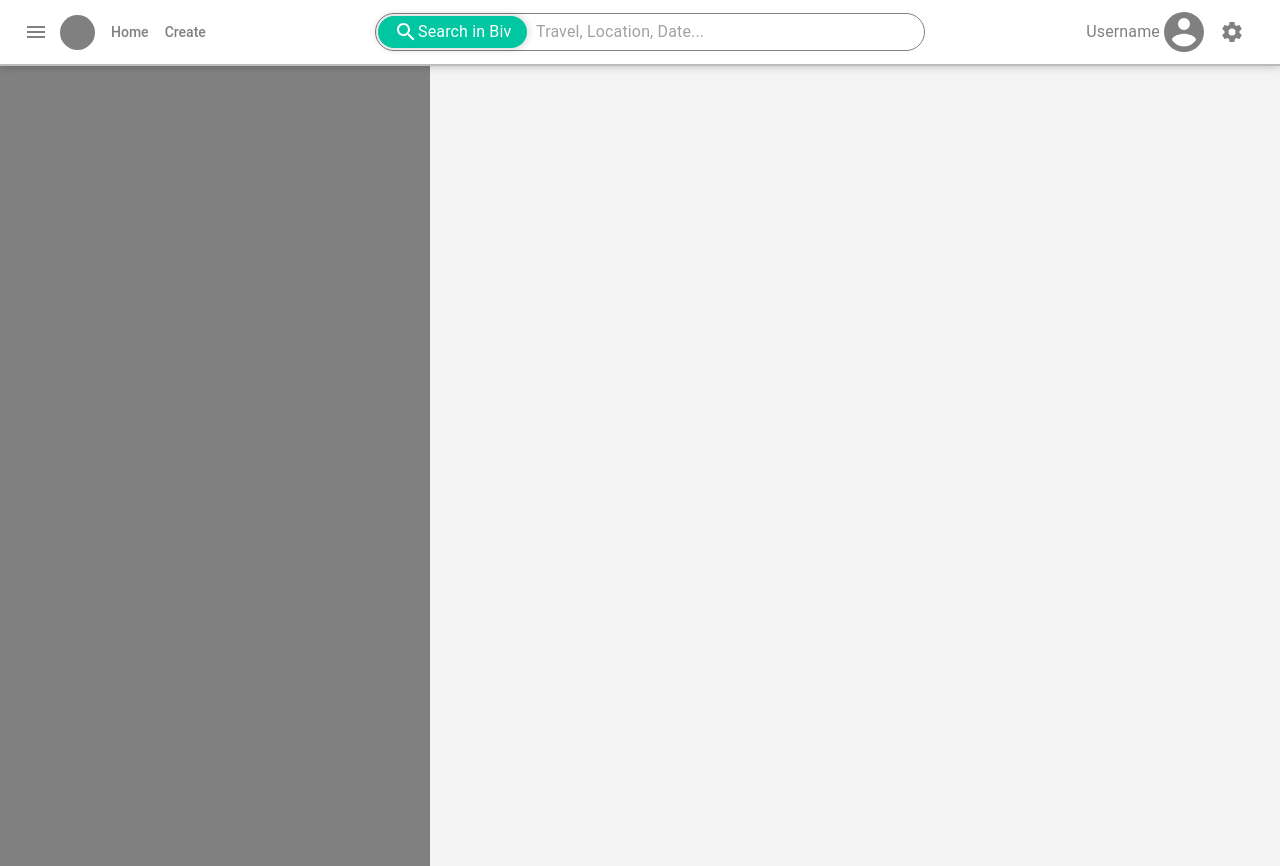
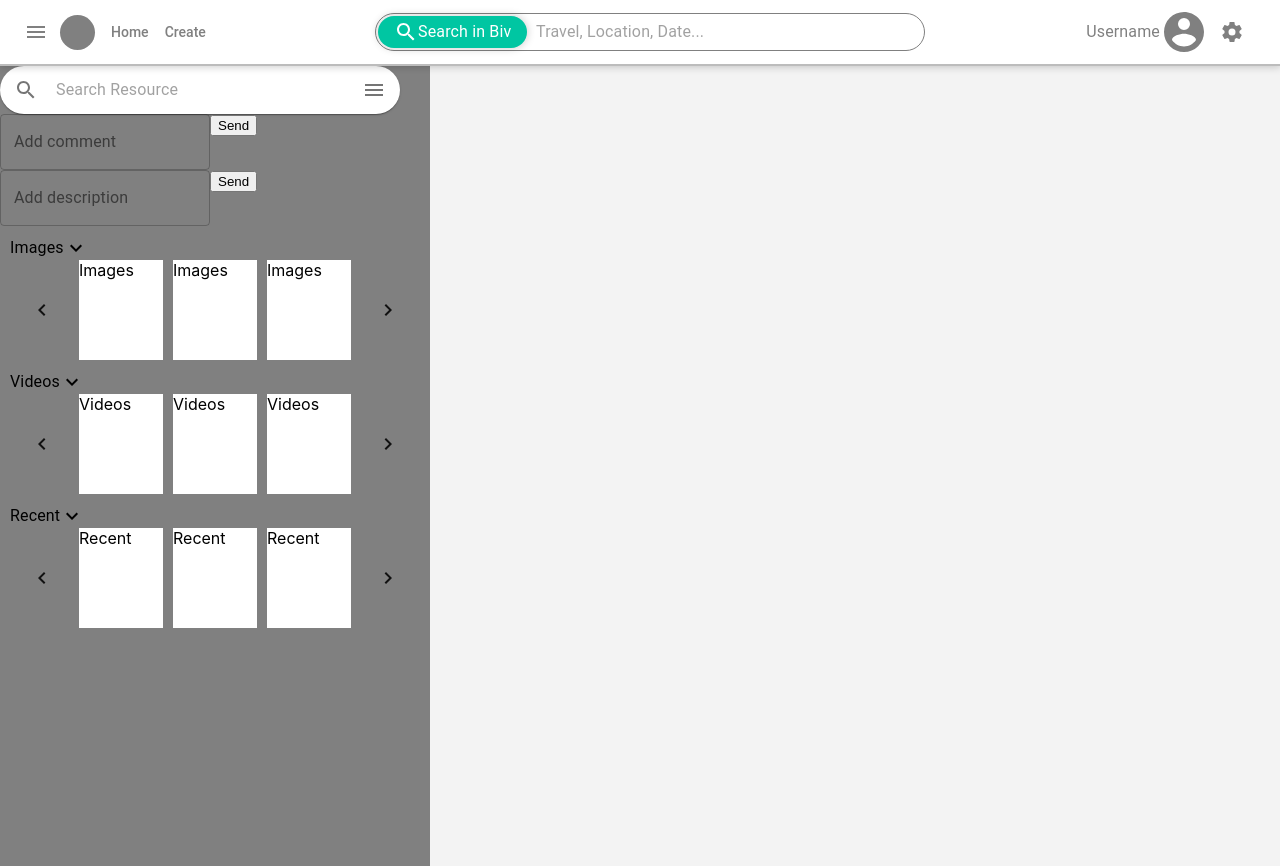
Before and after one commit to AlonsoVS/Biv-web-frontend, a Next.js app: page /create in a window 1280 px wide. Built offline with nearby package versions, Linux system fonts and the light colour scheme.

Commit message:
Add basic LeftDrop

```diff
--- /dev/null
+++ b/components/CommentForm.js
@@ -0,0 +1,38 @@
+import { Button } from "@material-ui/core";
+import { useState } from "react";
+import TextField from '@material-ui/core/TextField';
+
+
+export default function CommentForm(props) {
+
+    const [content, setContent] = useState({ textContent: '' });
+    const { formType } = props;
+
+    const handleChange = (event) => {
+        setContent({textContent: event.target.value});
+        console.log('Change');
+        console.log(event);
+    };
+
+    const handleSubmit = (event) => {
+        console.log(content);
+        console.log(event);
+        event.preventDefault();
+    };
+
+    return (
+    <form onSubmit={handleSubmit}>
+        <TextField
+          id="outlined-textarea"
+          label={`Add ${formType}`}
+          placeholder={`${formType.charAt(0).toUpperCase() + formType.substring(1)} Content`}
+          multiline
+          name={formType}
+          onChange={handleChange}
+          value={content.textContent}
+          variant="outlined"
+        />
+        <input type='submit' value='Send'/>
+    </form>
+    );
+}
--- a/components/LeftDrop.js
+++ b/components/LeftDrop.js
@@ -1,4 +1,7 @@
 import { makeStyles } from "@material-ui/core"
+import CommentForm from "./CommentForm"
+import SearchField from "../components/SearchField"
+import ResourceBox from "./ResourceBox";
 
 const useStyles = makeStyles({
     root: {
@@ -12,5 +15,12 @@ const useStyles = makeStyles({
 
 export default function LeftDrop() {
     const classes = useStyles();
-    return <div className={classes.root}></div>
+    return <div className={classes.root}>
+        <SearchField/>
+        <CommentForm formType='comment'/>
+        <CommentForm formType='description'/>
+        <ResourceBox resourcesType='Images' resources={['image', 'image', 'image']}/>
+        <ResourceBox resourcesType='Videos' resources={['video', 'video', 'video']}/>
+        <ResourceBox resourcesType='Recent' resources={['recent', 'recent', 'recent']}/>
+    </div>
 }
--- /dev/null
+++ b/components/ResourceBox.js
@@ -0,0 +1,43 @@
+import { Button, Typography } from "@material-ui/core"
+import Icon from '@mdi/react'
+import { mdiChevronDown, mdiChevronLeft, mdiChevronRight } from '@mdi/js'
+
+export default function ResourceBox(props) {
+    const { resourcesType, resources } = props;
+    return <div style={{margin: 10}}>
+        <div style={{ display: 'flex', flexDirection:'row', cursor: 'pointer' }}>
+            <Typography>
+                {resourcesType}
+            </Typography>
+            <Icon path={mdiChevronDown}
+                title="Expand List"
+                size={1}
+                />
+        </div>
+        <div
+            className='ResourceDrop'
+            style={{height: 100, display: 'flex', flexDirection: 'row', alignItems: 'center', justifyContent:'center'}}
+            >
+            <Button>
+                <Icon
+                path={mdiChevronLeft}
+                title="Prev Element"
+                size={1}
+                />
+            </Button>
+            {resources.map( element =>  <div
+                                            className='ResourceElement'
+                                            style={{background: 'white', width: 100, height: '100%', margin: '0 5px'}}
+                                            >
+                                            {resourcesType}
+                                        </div>)}
+            <Button>
+                <Icon
+                    path={mdiChevronRight}
+                    title="Next Element"
+                    size={1}
+                />
+            </Button>
+        </div>
+    </div>
+};
--- /dev/null
+++ b/components/SearchField.js
@@ -0,0 +1,50 @@
+import React from 'react';
+import { makeStyles } from '@material-ui/core/styles';
+import Paper from '@material-ui/core/Paper';
+import InputBase from '@material-ui/core/InputBase';
+import Divider from '@material-ui/core/Divider';
+import IconButton from '@material-ui/core/IconButton';
+import MenuIcon from '@material-ui/icons/Menu';
+import SearchIcon from '@material-ui/icons/Search';
+import DirectionsIcon from '@material-ui/icons/Directions';
+
+const useStyles = makeStyles((theme) => ({
+  root: {
+    padding: '2px 4px',
+    display: 'flex',
+    alignItems: 'center',
+    width: 400,
+    borderRadius: '25px'
+  },
+  input: {
+    marginLeft: theme.spacing(1),
+    flex: 1,
+  },
+  iconButton: {
+    padding: 10,
+  },
+  divider: {
+    height: 28,
+    margin: 4,
+  },
+}));
+
+export default function CustomizedInputBase() {
+  const classes = useStyles();
+
+  return (
+    <Paper component="form" className={classes.root}>
+        <IconButton type="submit" className={classes.iconButton} aria-label="search">
+            <SearchIcon />
+        </IconButton>
+        <InputBase
+            className={classes.input}
+            placeholder="Search Resource"
+            inputProps={{ 'aria-label': 'search resource' }}
+        />
+        <IconButton className={classes.iconButton} aria-label="menu">
+            <MenuIcon />
+        </IconButton>
+    </Paper>
+  );
+}
```
